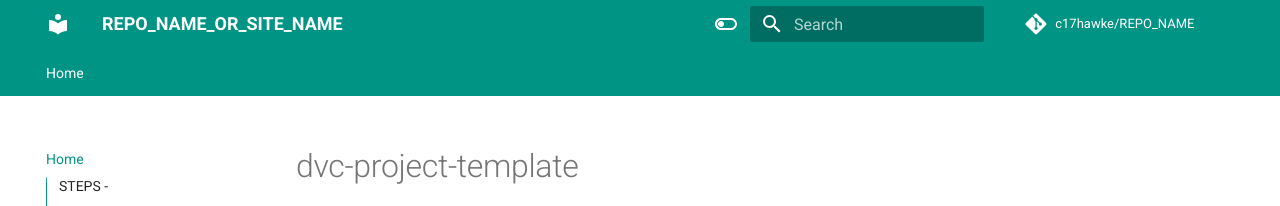
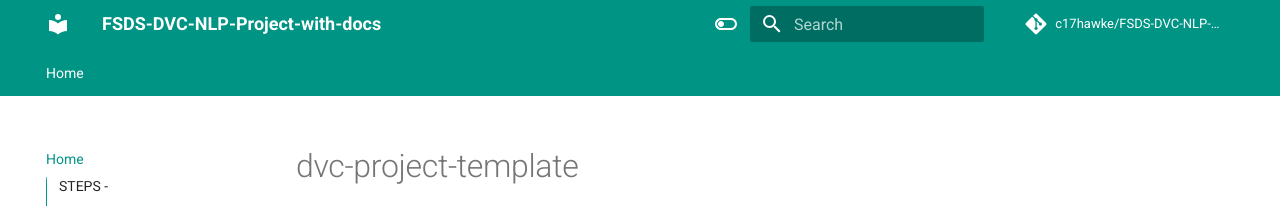
Before and after one commit to c17hawke/FSDS-DVC-NLP-Project-with-docs, an MkDocs documentation site: the page built from docs/index.md, in a window 1280 px wide. Shown: the top 206 px of the page. Built offline with MkDocs 1.6.1 and Material for MkDocs 9.7.7, drawn with Linux system fonts in a browser that asks for light colours; comment, search, counter and statistics services are not loaded.

Commit message:
repo name added

```diff
--- a/mkdocs.yml
+++ b/mkdocs.yml
@@ -1,5 +1,5 @@
 # Project information
-site_name: REPO_NAME_OR_SITE_NAME
+site_name: FSDS-DVC-NLP-Project-with-docs
 # defeine TOC or order of website-
 nav:
   - Home: index.md
@@ -9,8 +9,8 @@ site_description: >-
   DESCRIPTION
 
 # Repository
-repo_name: c17hawke/REPO_NAME
-repo_url: https://github.com/c17hawke/REPO_NAME
+repo_name: c17hawke/FSDS-DVC-NLP-Project-with-docs
+repo_url: https://github.com/c17hawke/FSDS-DVC-NLP-Project-with-docs
 
 # Configuration
 theme:
```
